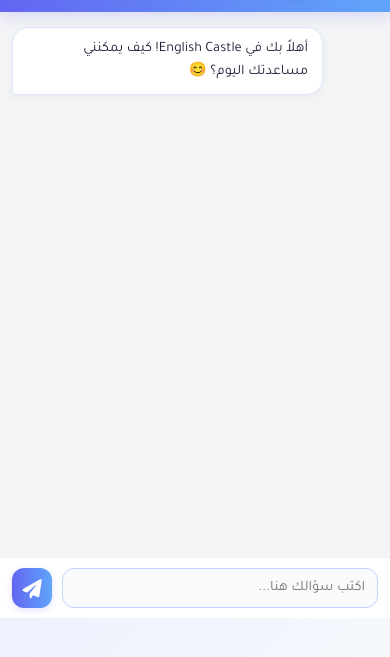
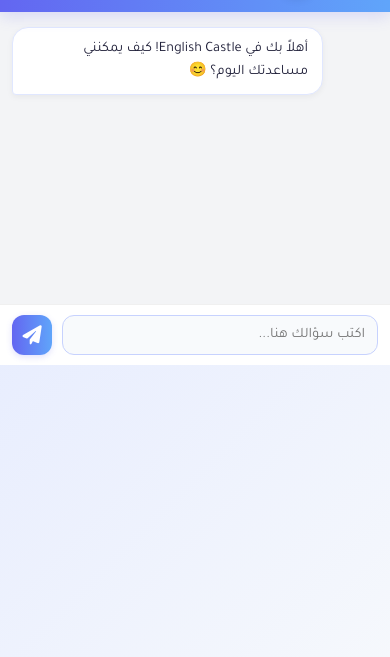
Before and after one commit to Anas-Rajah/English-Castle-Chatbot, a plain HTML site: page index.html in a window 390 px wide. Shown: the part 57-714 px from the top of the page. Drawn offline with Linux system fonts and the light colour scheme.

Commit message:
Update index.html

```diff
--- a/index.html
+++ b/index.html
@@ -211,8 +211,8 @@
 
   #chat {
     width: 100%;
-    height: 80vh; /* تصغير عام */
-    max-height: 80vh;
+    height: 50vh; /* تصغير عام */
+    max-height: 75vh;
     border-radius: 0;
     margin: 0;
   }
```
